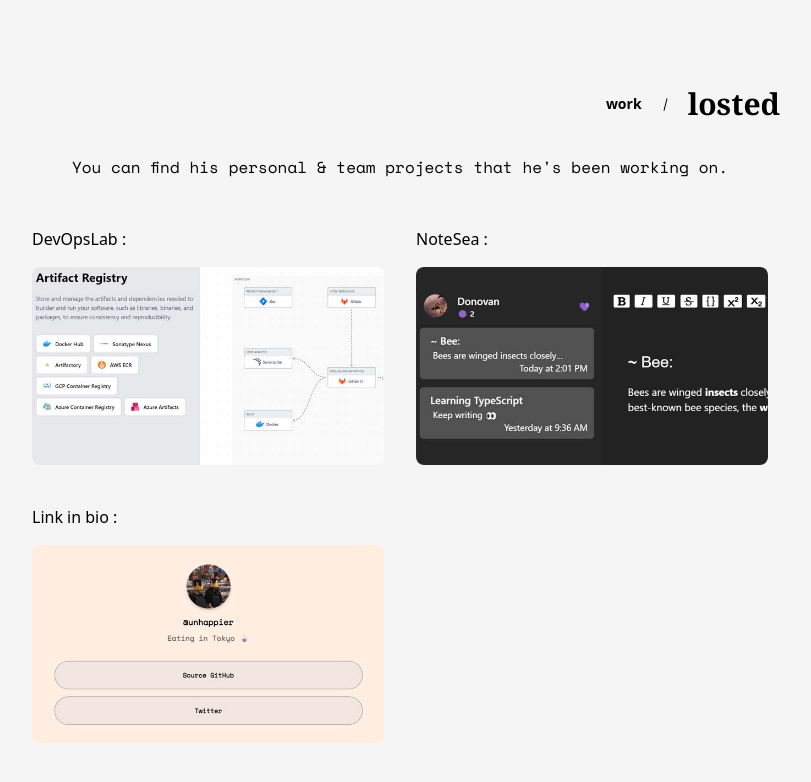
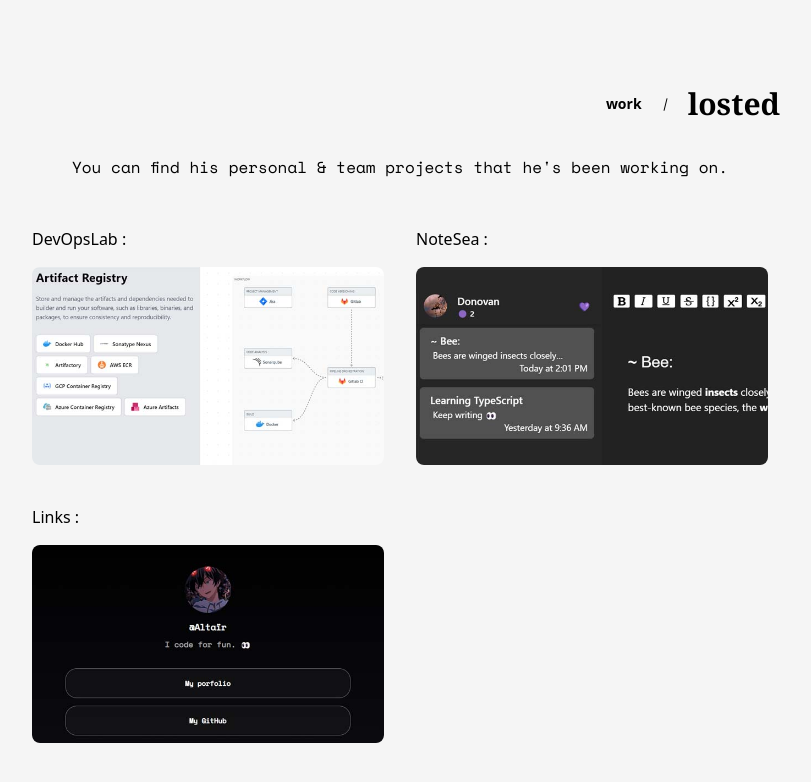
Before and after one commit to AltairLv/losted.dev, a Next.js app: page /work in a window 1280 px wide. Shown: the top 782 px of the page, without its empty margins (240-1051 px from the left). Built offline with nearby package versions, Linux system fonts and the light colour scheme.

Commit message:
Adding source link

```diff
--- a/src/app/work/[slug]/page.tsx
+++ b/src/app/work/[slug]/page.tsx
@@ -3,7 +3,7 @@ import { allWork } from "@/data/work";
 import { Metadata } from "next";
 import { notFound } from "next/navigation";
 import WorkItemCard from "@/components/Card/WorkItemCard";
-import { ArrowUpRightIcon } from "@/components/Icons";
+import { ArrowUpRightIcon, GitHubIcon } from "@/components/Icons";
 import { WorkInterface } from "@/types/types";
 
 function getWork(slug: string): WorkInterface | undefined {
@@ -79,6 +79,20 @@ export default function Work({ params }: { params: { slug: string } }) {
           </div>
         </div>
       </div>
+      {project.source && (
+        <div className="flex mx-auto">
+          <a
+            href={project.source}
+            rel="noopener noreferrer"
+            target="_blank"
+            className="inline-flex items-center space-x-2 px-3 py-1.5 hover:text-neutral-700 dark:hover:text-neutral-200 border dark:border-BorderLight border-BorderDark rounded-lg"
+          >
+            {" "}
+            <span>Source</span>
+            <GitHubIcon />
+          </a>
+        </div>
+      )}
     </>
   );
 }
--- a/src/data/work.ts
+++ b/src/data/work.ts
@@ -10,11 +10,13 @@ export const devopslabData = {
 };
 
 export const linkinbioData = {
-  id: "linkinbio",
-  title: "Link in bio",
-  description: "Set all your links in a single one page.",
+  id: "links",
+  title: "Links",
+  description:
+    "Putting everything you create and share in one beautifully designed link.",
+  source: "https://github.com/AltairLv/links",
   visitUrl: "https://link.losted.dev",
-  previewImg: "link-in-bio.jpg",
+  previewImg: "links.jpg",
   stacks: ["Next.js", "TypeScript", "Tailwind CSS", "Framer-motion", "Vercel"],
 };
 
```
Also changed, not shown: public/assets/work/link-in-bio.jpg (deleted), public/assets/work/links.jpg (added).
